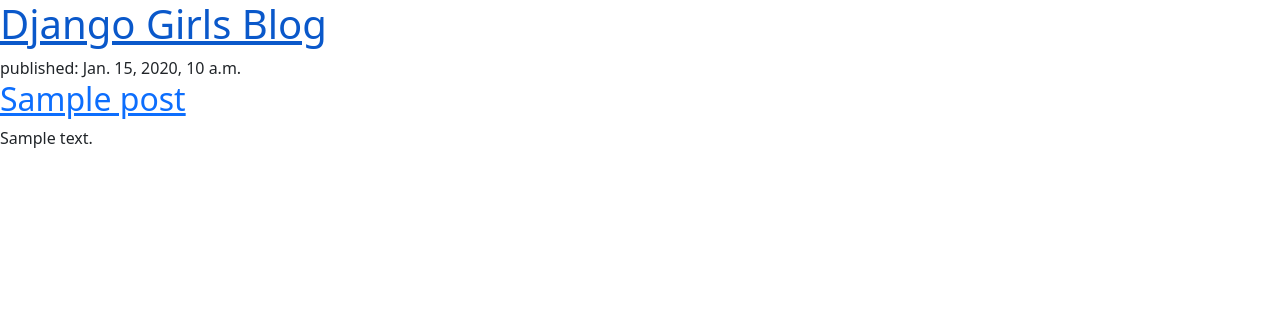
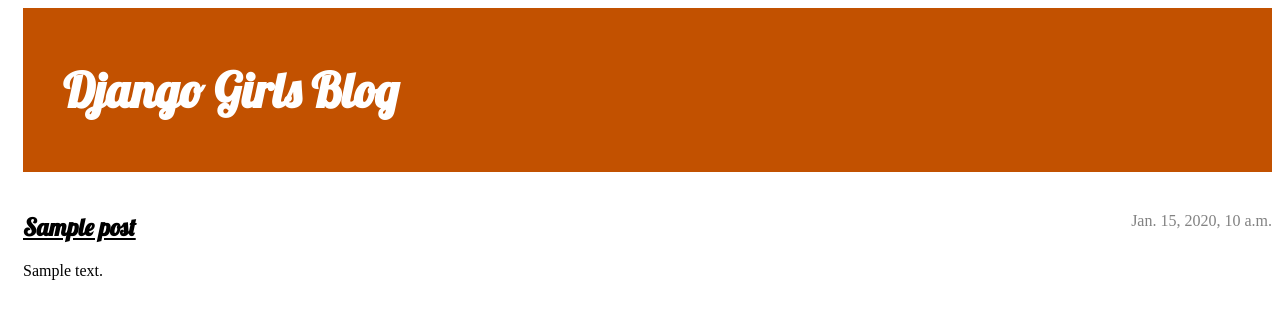
Before and after one commit to esther-laws/My-First-Blog, a Django app: page / in a window 1280 px wide. Shown: the top 319 px of the page. Run offline with Django 3.2, Linux system fonts and the light colour scheme; tables that the repository leaves empty hold one stand-in row (values such as "Sample post").

Commit message:
Modified HTML.

```diff
--- /dev/null
+++ b/blog/static/css/blog.css
@@ -0,0 +1,80 @@
+h1 a,
+h2 a {
+    color: #C25100;
+    font-family: 'Lobster';
+}
+
+body {
+    padding-left: 15px;
+}
+
+.page-header {
+    background-color: #C25100;
+    margin-top: 0;
+    margin-bottom: 40px;
+    padding: 20px 20px 20px 40px;
+}
+
+.page-header h1,
+.page-header h1 a,
+.page-header h1 a:visited,
+.page-header h1 a:active {
+    color: #ffffff;
+    font-size: 36pt;
+    text-decoration: none;
+}
+
+h1,
+h2,
+h3,
+h4 {
+    font-family: 'Lobster', cursive;
+}
+
+.date {
+    color: #828282;
+}
+
+.save {
+    float: right;
+}
+
+.post-form textarea,
+.post-form input {
+    width: 100%;
+}
+
+.top-menu,
+.top-menu:hover,
+.top-menu:visited {
+    color: #ffffff;
+    float: right;
+    font-size: 26pt;
+    margin-right: 20px;
+}
+
+.post {
+    margin-bottom: 70px;
+}
+
+.post h2 a,
+.post h2 a:visited {
+    color: #000000;
+}
+
+.post>.date,
+.post>.actions {
+    float: right;
+}
+
+.btn-secondary,
+.btn-secondary:visited {
+    color: #C25100;
+    background: none;
+    border-color: #C25100;
+}
+
+.btn-secondary:hover {
+    color: #FFFFFF;
+    background-color: #C25100;
+}
--- /dev/null
+++ b/blog/templates/blog/base.html
@@ -0,0 +1,30 @@
+{% load static %}
+
+<!DOCTYPE html>
+
+<html>
+
+<head>
+    <title>Django Blog</title>
+    <link rel="stylesheet" href="https://fonts.googleapis.com/css?family=Lobster&subset=latin,latin-ext">
+    <link rel="stylesheet" href="https://fonts.googleapis.com/css?family=Lobster&subset=latin,latin-ext">
+    <link rel="stylesheet" href="{% static 'css/blog.css' %}">
+</head>
+
+<body>
+    <header class="page-header">
+        <div class="container">
+            <h1><a href="/">Django Girls Blog</a></h1>
+        </div>
+    </header>
+    <main class="container">
+        <div class="row">
+            <div class="col">
+                {% block content %}
+                {% endblock %}
+            </div>
+        </div>
+    </main>
+</body>
+
+</html>
--- a/blog/templates/blog/post_list.html
+++ b/blog/templates/blog/post_list.html
@@ -1,25 +1,12 @@
-<!DOCTYPE html>
-
-<html>
-
-<head>
-    <title>Django Blog</title>
-    <link rel="stylesheet" href="https://cdn.jsdelivr.net/npm/bootstrap@5.1.3/dist/css/bootstrap.min.css"
-        integrity="sha384-1BmE4kWBq78iYhFldvKuhfTAU6auU8tT94WrHftjDbrCEXSU1oBoqyl2QvZ6jIW3" crossorigin="anonymous">
-</head>
-
-<body>
-    <header>
-        <h1><a href="/">Django Girls Blog</a></h1>
-    </header>
-
+{% extends 'blog/base.html' %}
+{% block content %}
+<article class="post">
     {% for post in posts %}
-    <article>
-        <time>published: {{ post.published_date }}</time>
-        <h2><a href="">{{ post.title }}</a></h2>
-        <p>{{ post.text|linebreaksbr }}</p>
-    </article>
-    {% endfor %}
-</body>
-
-</html>
+    <time class="date">
+        {{ post.published_date }}
+    </time>
+    <h2><a href="{% url 'post_detail' pk=post.pk %}">{{ post.title }}</a></h2>
+    <p>{{ post.text|linebreaksbr }}</p>
+</article>
+{% endfor %}
+{% endblock %}
--- a/blog/urls.py
+++ b/blog/urls.py
@@ -3,4 +3,5 @@
 
 urlpatterns = [
     path('', views.post_list, name='post_list'),
+    path('post/<int:pk>/', views.post_detail, name='post_detail'),
 ]
--- a/blog/views.py
+++ b/blog/views.py
@@ -1,5 +1,6 @@
 from django.shortcuts import render
 from django.utils import timezone
+from django.shortcuts import render, get_object_or_404
 from .models import Post
 
 # Create your views here.
@@ -7,3 +8,7 @@
 def post_list(request):
     posts = Post.objects.filter(published_date__lte=timezone.now()).order_by('published_date')
     return render(request, 'blog/post_list.html', {'posts':posts})
+
+def post_detail(request, pk):
+    post = get_object_or_404(Post, pk=pk)
+    return render(request, 'blog/post_detail.html', {'post':post})
```
Also changed, not shown: blog/templates/blog/post_detail.html (added, +13 -0 lines).
